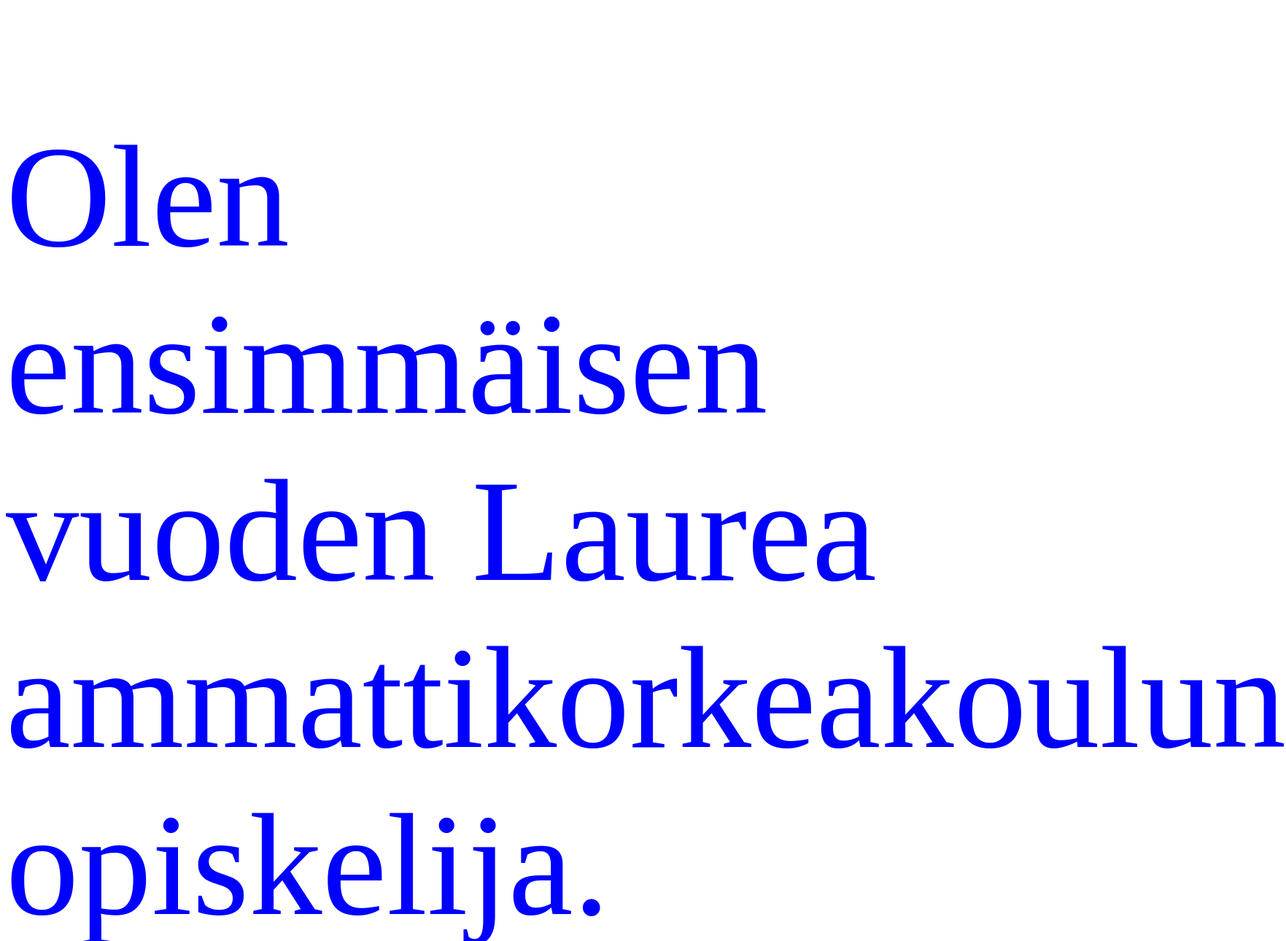
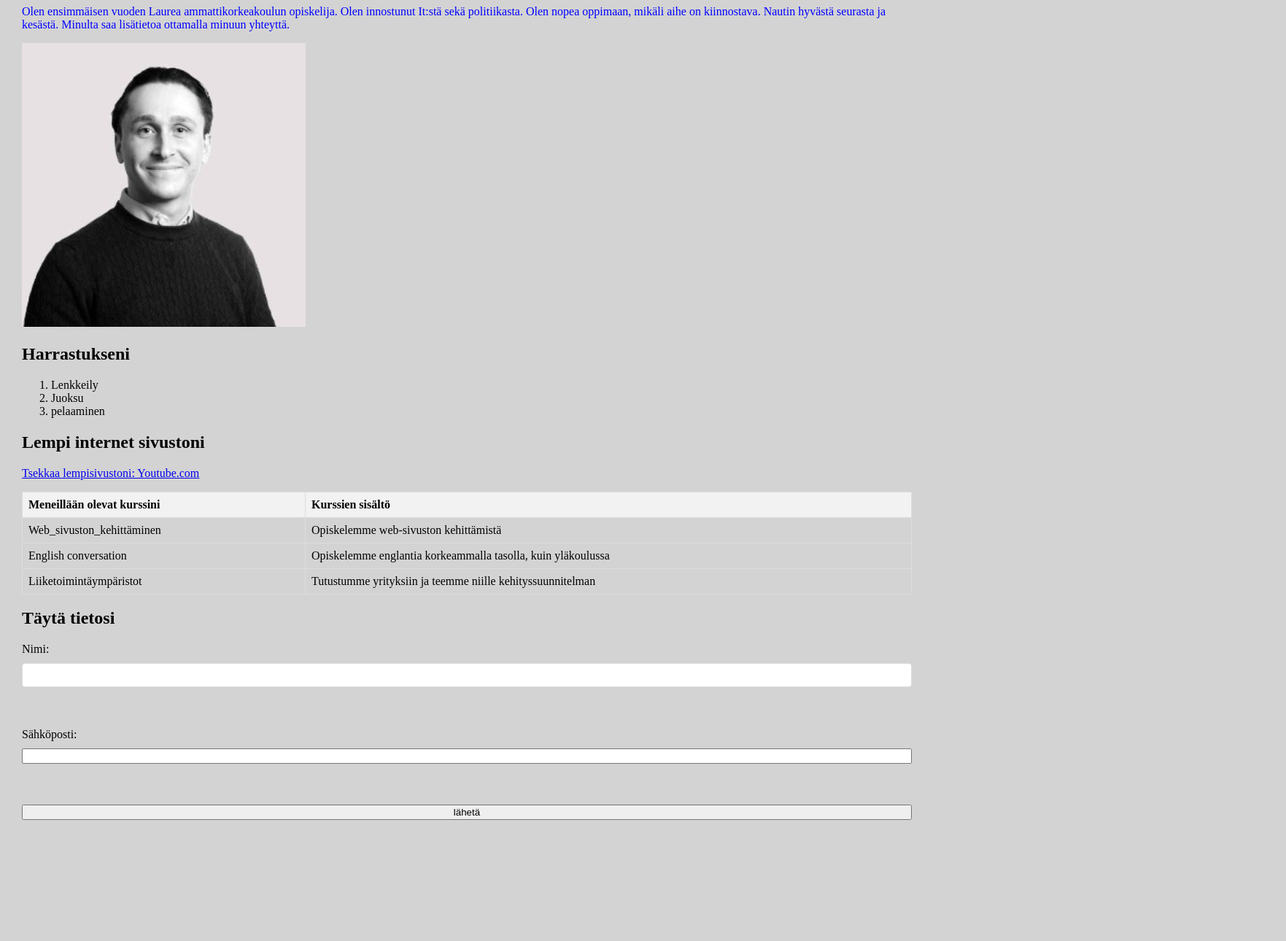
Before and after one commit to Sermo00009/Websovellukset, a plain HTML site: page WS02_CSS/index.html in a window 1280 px wide. Shown: the part 103-1393 px from the top of the page at 73% size, 1763 px wide, since content can reach past the window. After the commit the page ends 1257 px from the top, so only its background shows below. Drawn offline with Linux system fonts and the light colour scheme; files that its build step writes are made by us from their sources.

Commit message:
tehtävä 2 tehty

```diff
--- a/WS02_CSS/index.html
+++ b/WS02_CSS/index.html
@@ -1,21 +1,20 @@
 <!DOCTYPE html>
 <html lang="fi">
   <head>
-      <link rel="stylesheet" href="styles.css">
-
+    <link rel="stylesheet" href="./styles/styles.css">
     <title>Sergein sivusto</title>
-
-
   </head>
   <body>
 
     <h1>Sergei Mokhovik</h1>
 
-
-    <p>Olen ensimmäisen vuoden Laurea ammattikorkeakoulun opiskelija. Olen innostunut It:stä sekä politiikasta.
-        Olen nopea oppimaan, mikäli aihe on kiinnostava. Nautin hyvästä seurasta ja kesästä. Minulta saa lisätietoa ottamalla minuun yhteyttä.</p>
-    <img src="./kuvat/sergei-mokhovik.jpeg" alt="Sergei Mokhovik muotokuva">
-
+    <p>
+      Olen ensimmäisen vuoden Laurea ammattikorkeakoulun opiskelija. Olen
+      innostunut It:stä sekä politiikasta. Olen nopea oppimaan, mikäli aihe on
+      kiinnostava. Nautin hyvästä seurasta ja kesästä. Minulta saa lisätietoa
+      ottamalla minuun yhteyttä.
+    </p>
+    <img src="./kuvat/sergei-mokhovik.jpeg" alt="Sergei Mokhovik muotokuva" />
 
     <p></p>
 
@@ -34,13 +33,11 @@
     <table>
       <tr>
         <th>Meneillään olevat kurssini</th>
-          <th>Kurssien sisältö
-          </th>
+        <th>Kurssien sisältö</th>
       </tr>
       <tr>
         <td>Web_sivuston_kehittäminen</td>
         <td>Opiskelemme web-sivuston kehittämistä</td>
-
       </tr>
       <tr>
         <td>English conversation</td>
@@ -50,17 +47,15 @@
         <td>Liiketoimintäympäristot</td>
         <td>Tutustumme yrityksiin ja teemme niille kehityssuunnitelman</td>
       </tr>
-
     </table>
 
     <h2>Täytä tietosi</h2>
     <form>
       <label for="name">Nimi:</label>
-        <input type="text" id="name" name="name"><br><br>
+      <input type="text" id="name" name="name" /><br /><br />
       <label for="email">Sähköposti:</label>
-        <input type="email" id="email" name="email" ><br><br>
-      <input type="submit" value="lähetä">
-
+      <input type="email" id="email" name="email" /><br /><br />
+      <input type="submit" value="lähetä" />
     </form>
   </body>
 </html>
--- a/WS02_CSS/styles/styles.css
+++ b/WS02_CSS/styles/styles.css
@@ -1,4 +1,58 @@
 p {
-    color:blue;
-    font-size: 200px;
+    color: blue;
 }
+
+body {
+    background-color: lightgray;
+}
+
+h1 {
+    font-size: 2em;
+}
+
+body {
+    padding: 20px;
+    margin: 10px;
+}
+
+table {
+    width: 100%;
+    border-collapse: collapse;
+}
+th, td {
+    border: 1px solid #ddd;
+    padding: 8px;
+    text-align: left;
+}
+
+th {
+    background-color: #f2f2f2;
+}
+
+form {
+    display: flex;
+    flex-direction: column;
+    gap: 10px;
+}
+
+lavel {
+    font-weight: bold;
+}
+
+input[type="text"], input [type="email"] {
+    padding: 8px;
+    border: 1px solid #ddd;
+    border-radius: 4px;
+}
+input [type="submit"] {
+    background-color:#4CAF50;
+    color: white;
+    padding: 10px;
+    border: none;
+    border-radius: 4px;
+    cursor: pointer;
+}
+
+input[type="submit"]:hover {
+    background-color: #45a049;
+}
```
Lines whose indentation alone changed are shown as unchanged.
